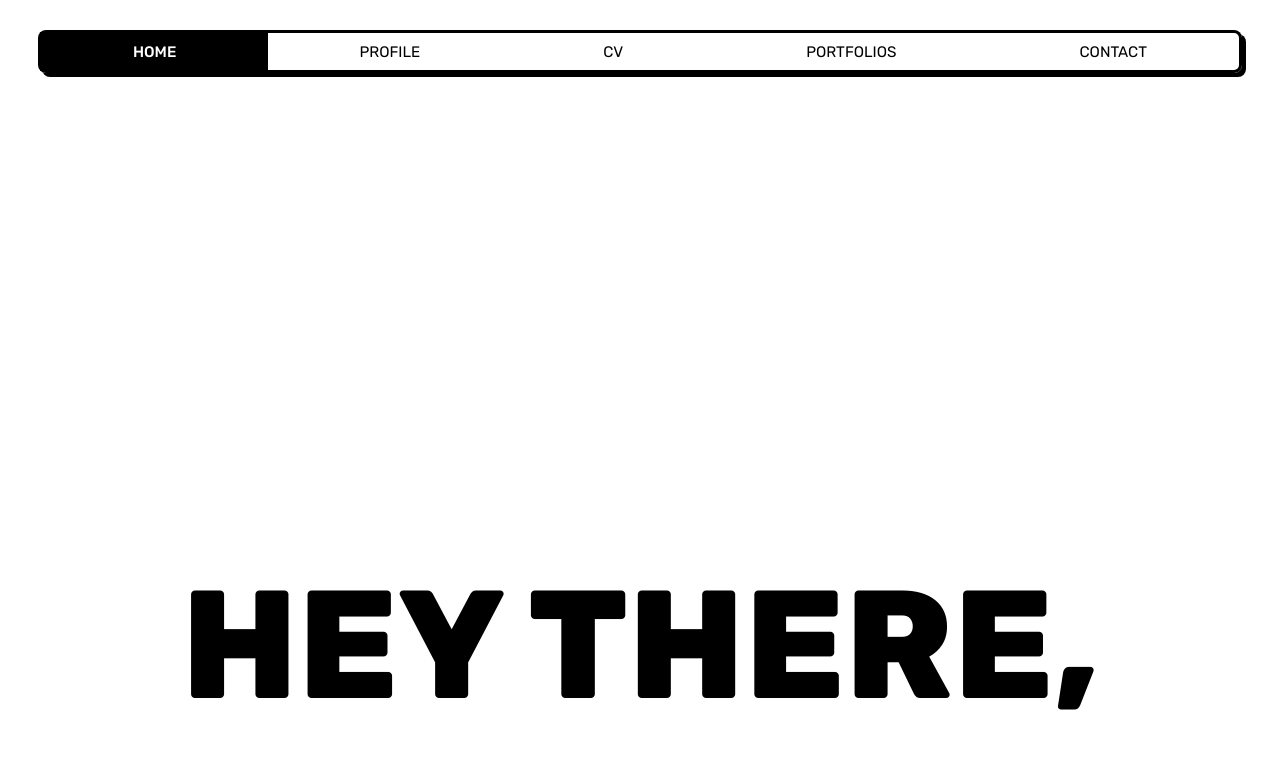
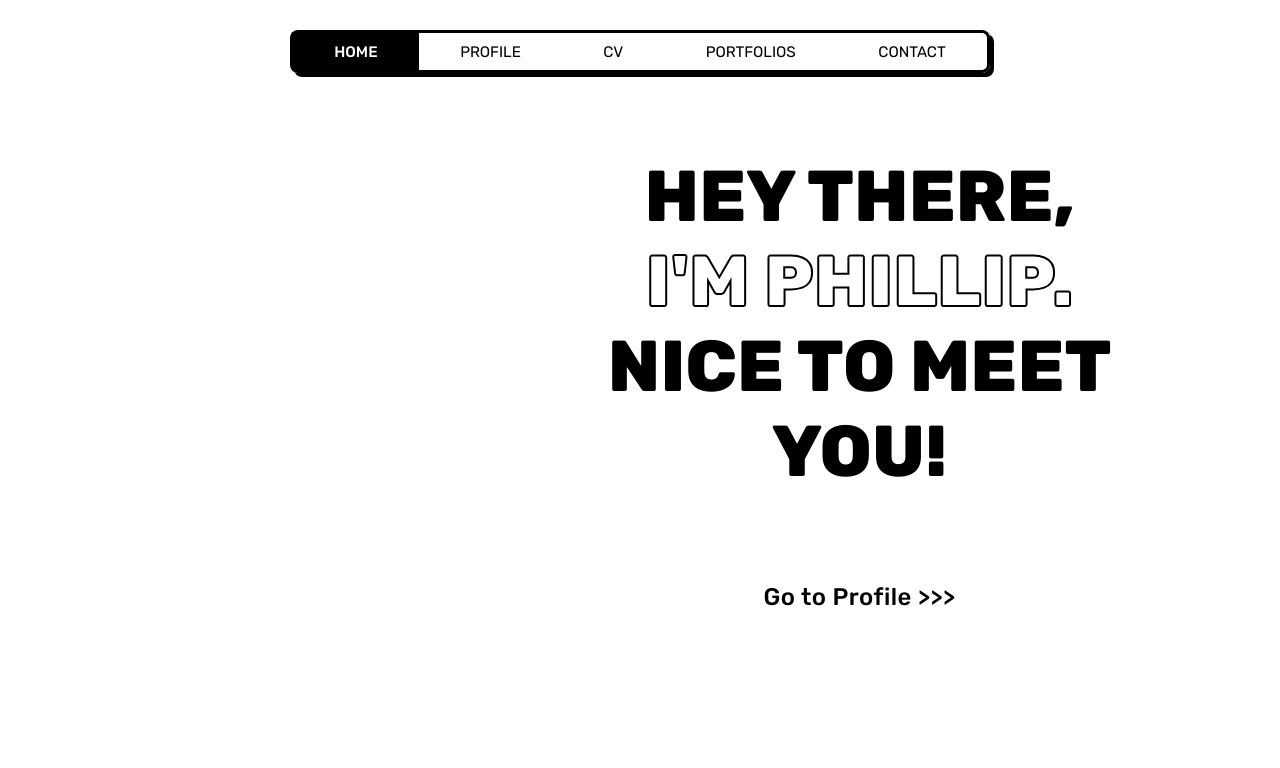
Before and after one commit to P-Oliomonte/phillip-oehlenberg, a Next.js app: page / in a window 1280 px wide. Shown: the top 768 px of the page. Built offline with nearby package versions, Linux system fonts and the light colour scheme.

Commit message:
Add responsiveness to index and Carousel

```diff
--- a/components/Navigantion.js
+++ b/components/Navigantion.js
@@ -65,6 +65,7 @@ export default function Navigation() {
 
 const StyledNavigation = styled.nav`
   width: 94vw;
+  max-width: 700px;
   margin: 0 auto;
   left: 0;
   right: 0;
@@ -101,7 +102,7 @@ const StyledNavButton = styled.button`
     color: #fff;
     background-color: #000;
   }
-  @media (min-width: 600px) {
+  @media screen and (min-width: 600px) {
     font-size: 0.95rem;
   }
 `;
@@ -140,7 +141,7 @@ const StyledSubMenuLink = styled(Link)`
     border-radius: 0 0 8px 8px;
   }
 
-  @media (min-width: 600px) {
+  @media screen and (min-width: 600px) {
     font-size: 0.95rem;
   }
 `;
@@ -174,5 +175,7 @@ const StyledLink = styled(Link)`
     border-radius: 0 8px 8px 0;
   }
 
-  font-size: 0.95rem;
+  @media screen and (min-width: 600px) {
+    font-size: 0.95rem;
+  }
 `;
--- a/pages/cv.js
+++ b/pages/cv.js
@@ -69,8 +69,10 @@ const breatheAnimation = keyframes`
 100% {letter-spacing: 0;}
 `;
 
-const CvContainer = styled.main`
+const CvContainer = styled.section`
   position: relative;
+  width: 92vw;
+  max-width: 1104px;
   animation-name: ${contentAnimation};
   animation-duration: 0.5s;
   margin: 0 auto;
@@ -112,8 +114,8 @@ const Icons = styled.div`
   flex-direction: column;
   gap: 40px;
   padding-bottom: 40px;
+  width: 100%;
   margin: 0 auto;
-  width: 92vw;
   grid-column: 1 / 3;
   grid-row: 3 / 4;
 `;
--- a/pages/graphic-portfolio.js
+++ b/pages/graphic-portfolio.js
@@ -92,11 +92,13 @@ const breatheAnimation = keyframes`
 100% {letter-spacing: 0;}
 `;
 
-const PortfolioContainer = styled.main`
+const PortfolioContainer = styled.section`
   position: relative;
   animation-name: ${contentAnimation};
   animation-duration: 0.5s;
   margin: 0 auto;
+  width: 92vw;
+  max-width: 1104px;
   margin-top: 7rem;
   margin-bottom: 7rem;
   display: grid;
@@ -132,7 +134,7 @@ const HeadlineProfile = styled.h1`
 
 const GraphicPortfolioContainer = styled.div`
   margin: 0 auto;
-  width: 100vw;
+  width: 100%;
   grid-column: 1 / 3;
   grid-row: 3 / 4;
 `;
--- a/pages/index.js
+++ b/pages/index.js
@@ -44,15 +44,15 @@ const contentAnimation = keyframes`
 100% { top: 0; opacity: 1; }
 `;
 
-const HomeContainer = styled.main`
+const HomeContainer = styled.section`
   margin: 0 auto;
-  left: 0;
-  right: 0;
   width: 92vw;
+  max-width: 1104px;
   margin-top: 7rem;
   margin-bottom: 7rem;
   position: static;
   display: grid;
+  grid-template-columns: 0.7fr 1.3fr;
   grid-template-rows: auto auto auto;
   grid-gap: 1.2rem;
   align-items: center;
@@ -65,7 +65,12 @@ const ImageWrapper = styled.div`
   height: 92vw;
   max-width: 420px;
   max-height: 420px;
+  grid-column: 1 / 3;
   grid-row: 1 / 2;
+
+  @media screen and (min-width: 1200px) {
+    grid-column: 1 / 2;
+  }
 `;
 
 const Headline = styled.h1`
@@ -78,7 +83,17 @@ const Headline = styled.h1`
   text-align: center;
   color: #000;
   padding-top: 0.2rem;
+  grid-column: 1 / 3;
   grid-row: 2 / 3;
+
+  @media screen and (min-width: 600px) {
+    font-size: 72px;
+  }
+
+  @media screen and (min-width: 1200px) {
+    grid-column: 2 / 3;
+    grid-row: 1 / 2;
+  }
 `;
 
 const HeadlineHighlight = styled.span`
@@ -95,5 +110,11 @@ const StyledLink = styled(Link)`
   animation-name: ${breatheAnimation};
   animation-duration: 1s;
   animation-iteration-count: infinite;
+  grid-column: 1 / 3;
   grid-row: 3 / 4;
+
+  @media screen and (min-width: 1200px) {
+    grid-column: 2 / 3;
+    grid-row: 2 / 3;
+  }
 `;
--- a/pages/profile.js
+++ b/pages/profile.js
@@ -88,8 +88,10 @@ const contentAnimation = keyframes`
 100% { top: 0; opacity: 1; }
 `;
 
-const ProfileContainer = styled.main`
+const ProfileContainer = styled.section`
   position: relative;
+  width: 100vw;
+  max-width: 1104px;
   animation-name: ${contentAnimation};
   animation-duration: 0.5s;
   margin: 0 auto;
```
Also changed, not shown: components/PortfolioCarousel.js (+6 -2 lines), pages/web-portfolio.js (+4 -4 lines).
